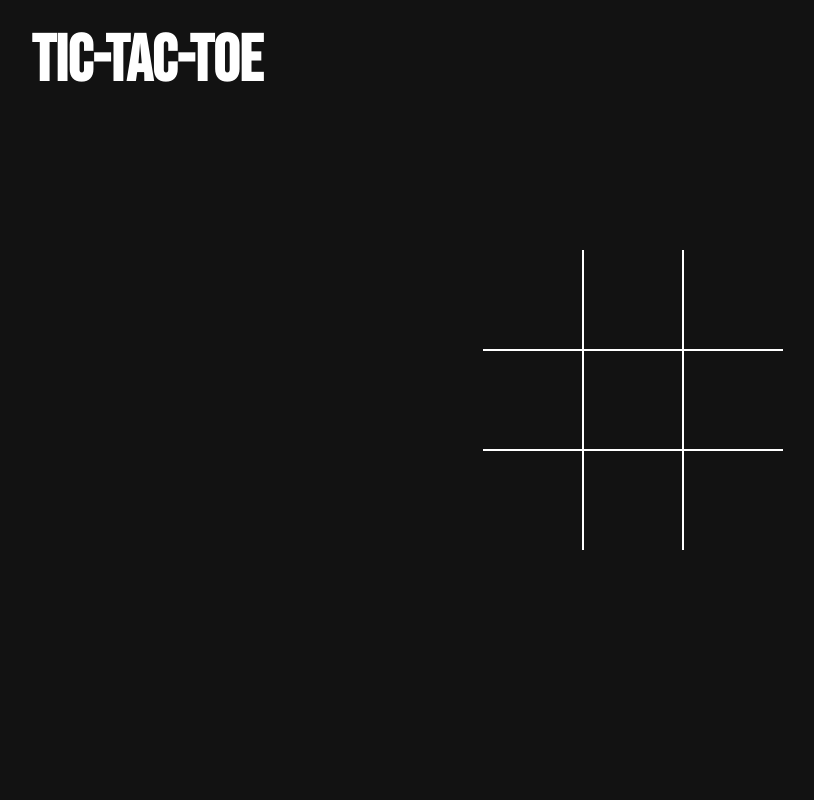
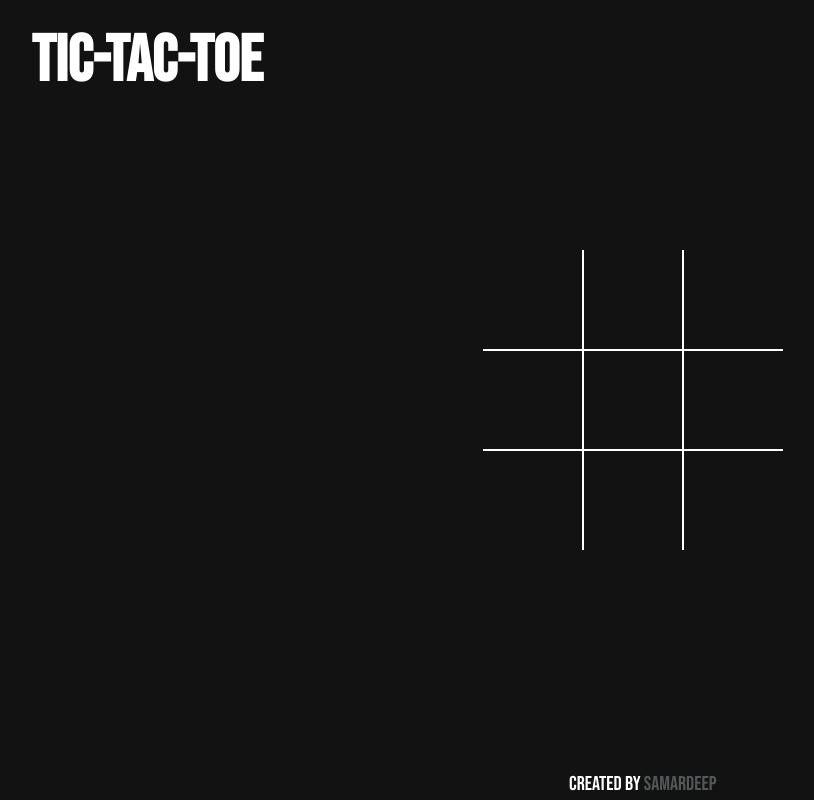
Before and after one commit to Samardeep-kajal/Tic-Tac-Toe, a plain HTML site: page index.html in a window 1280 px wide. Shown: the whole page, without its empty margins (7-821 px from the left). Drawn offline with Linux system fonts and the light colour scheme.

Commit message:
Added name and link to the repo

```diff
--- a/index.html
+++ b/index.html
@@ -25,5 +25,11 @@
       <div data-winning-message></div>
       <button id="restartButton">Restart</button>
     </div>
+    <div>
+      <p class="creator">
+        CREATED BY
+        <a href="https://github.com/Samardeep-kajal/Tic-Tac-Toe">SAMARDEEP</a>
+      </p>
+    </div>
   </body>
 </html>
--- a/style.css
+++ b/style.css
@@ -158,3 +158,16 @@ body {
 .result-message.show {
   display: flex;
 }
+
+.creator {
+  position: absolute;
+  color: white;
+  font-family: "Bebas Neue";
+  left: 45%;
+  bottom: -2%;
+  font-size: 20px;
+}
+.creator a {
+  text-decoration: none;
+  color: rgb(83, 87, 87);
+}
```
